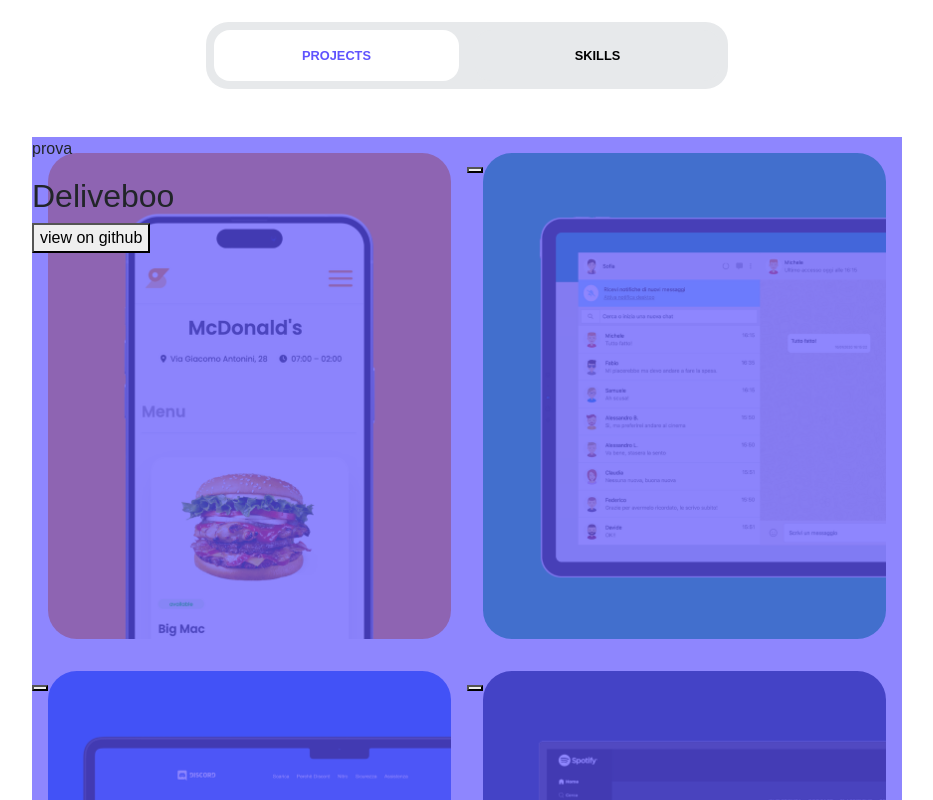
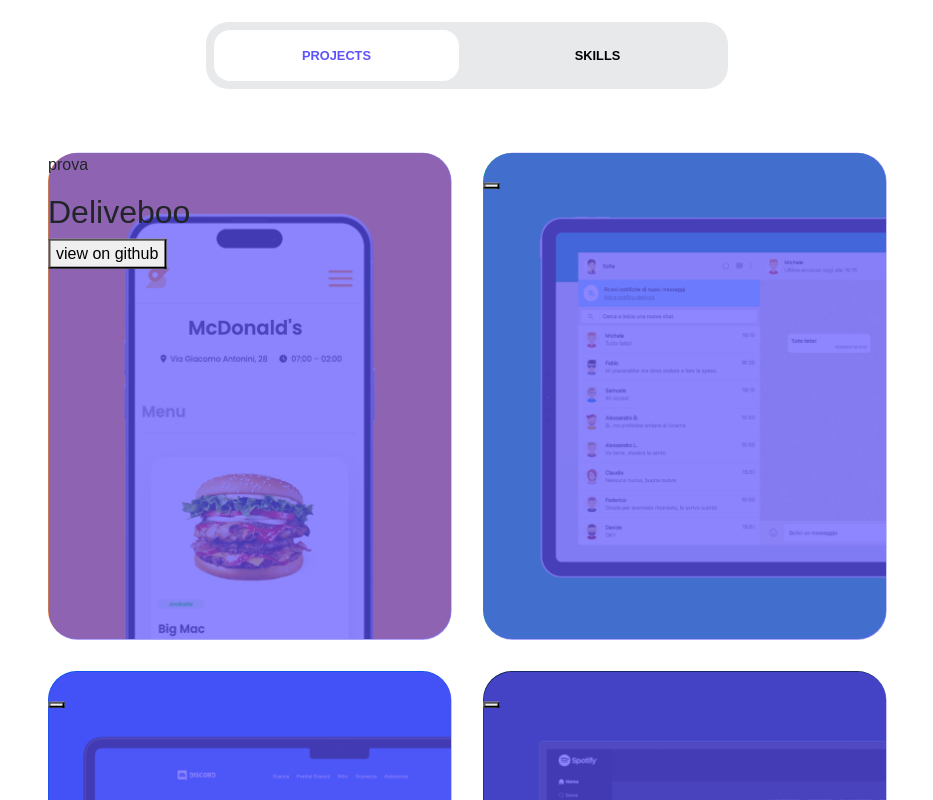
Before and after one commit to andrea-salvalaggio/my-portfolio, a Vue app: page / in a window 1280 px wide. Shown: the part 480-1280 px from the top of the page, without its empty margins (173-1106 px from the left). Built offline with nearby package versions, Linux system fonts and the light colour scheme.

Commit message:
style: :art: Fit the overlay effect to img container

```diff
--- a/src/components/Main/Card/CardSingleProject.vue
+++ b/src/components/Main/Card/CardSingleProject.vue
@@ -1,12 +1,10 @@
 <template>
     <div class="d-md-flex flex-md-wrap justify-content-center my-5 p-0">
         <div v-for="(project, index) in projects" :key="index" class="col-12 col-md-6 col-lg-5 project-container">
-            <div class="overlay-container">
-                <div class="">
-                    <p>{{ project.type }}</p>
-                    <h2>{{ project.title }}</h2>
-                    <button>{{ project.cta }}</button>
-                </div>
+            <div class="overlay-container position-absolute top-50 start-50 translate-middle">
+                <p>{{ project.type }}</p>
+                <h2>{{ project.title }}</h2>
+                <button>{{ project.cta }}</button>
             </div>
             <img :src="project.img" :alt="project.text" class="p-3">
         </div>
@@ -48,20 +46,20 @@ export default {
 
 .project-container {
     position: relative;
+    overflow: hidden;
 
     img {
         width: 100%;
+        height: 100%;
         border-radius: $projectRadius;
     }
 }
 
 .overlay-container{
-    width: 100%;
-    height: 100%;
-    position: absolute;
-    bottom: 0;
-    left: 0;
+    width: calc(100% - 2rem);
+    height: calc(100% - 2rem);
     background-color: $primaryColorOverlay;
+    border-radius: $overlayRadius;
 }
 
 </style>
--- a/styles/variables.scss
+++ b/styles/variables.scss
@@ -40,3 +40,4 @@ $smallFontWeight: 600;
 $btnRadius: 1rem;
 $navRadius: 1.4rem;
 $projectRadius: 2.8rem;
+$overlayRadius: 1.8rem;
```
